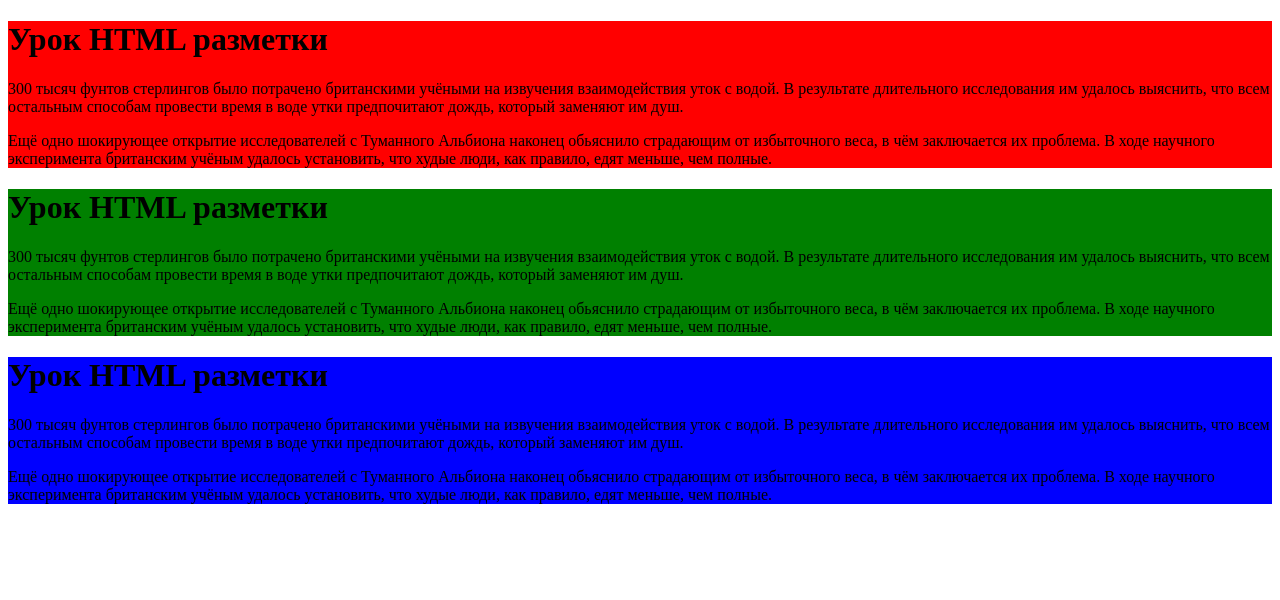
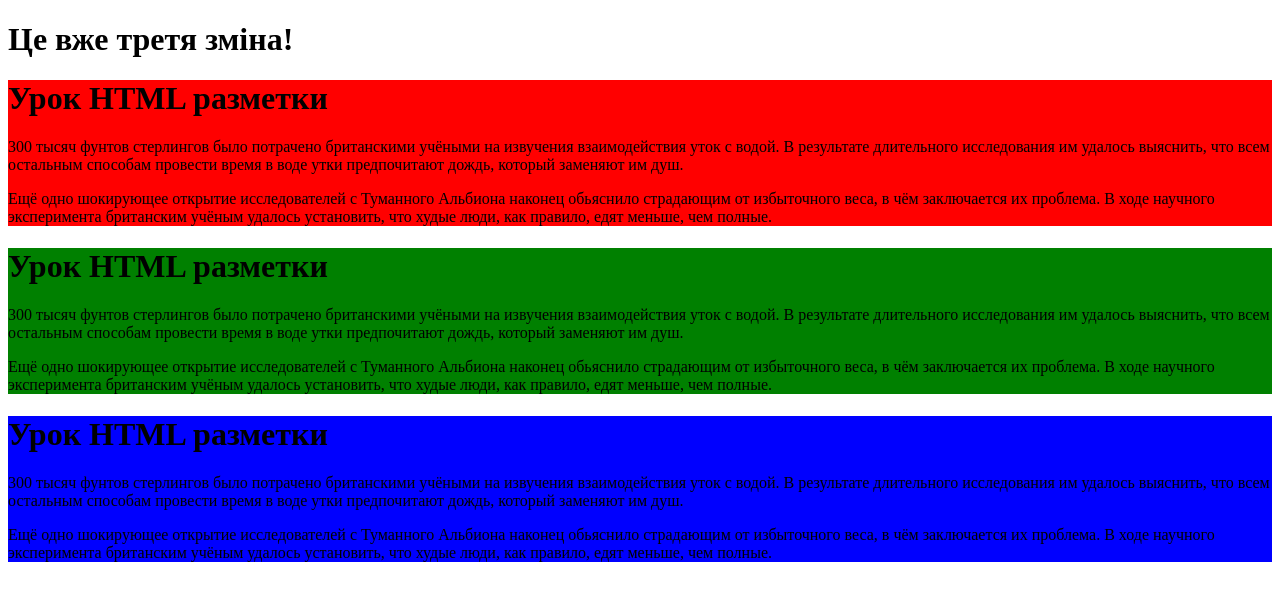
Before and after one commit to o-perkin/project-1, a plain HTML site: page index.html in a window 1280 px wide. Drawn offline with Linux system fonts and the light colour scheme.

Commit message:
third commit

```diff
--- a/index.html
+++ b/index.html
@@ -7,6 +7,7 @@
 	<meta name="keywords" content="html,Lesson">
 </head>
 <body>
+	<h1>Це вже третя зміна!</h1>
 	<div class="content">
 		<h1>Урок HTML разметки</h1>
 		<p>300 тысяч фунтов стерлингов было потрачено британскими учёными на извучения взаимодействия уток с водой. В результате длительного исследования им удалось выяснить, что всем остальным способам провести время в воде утки предпочитают дождь, который заменяют им душ.</p>
```
